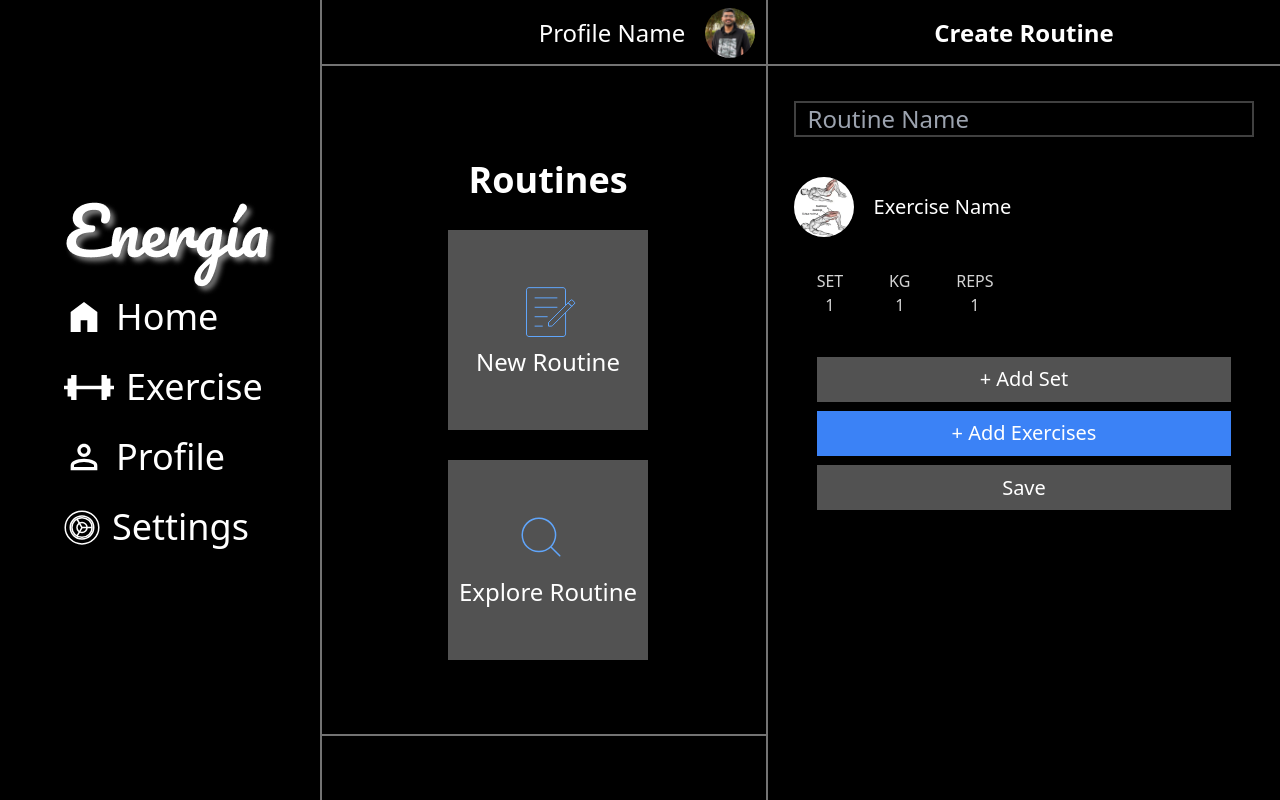
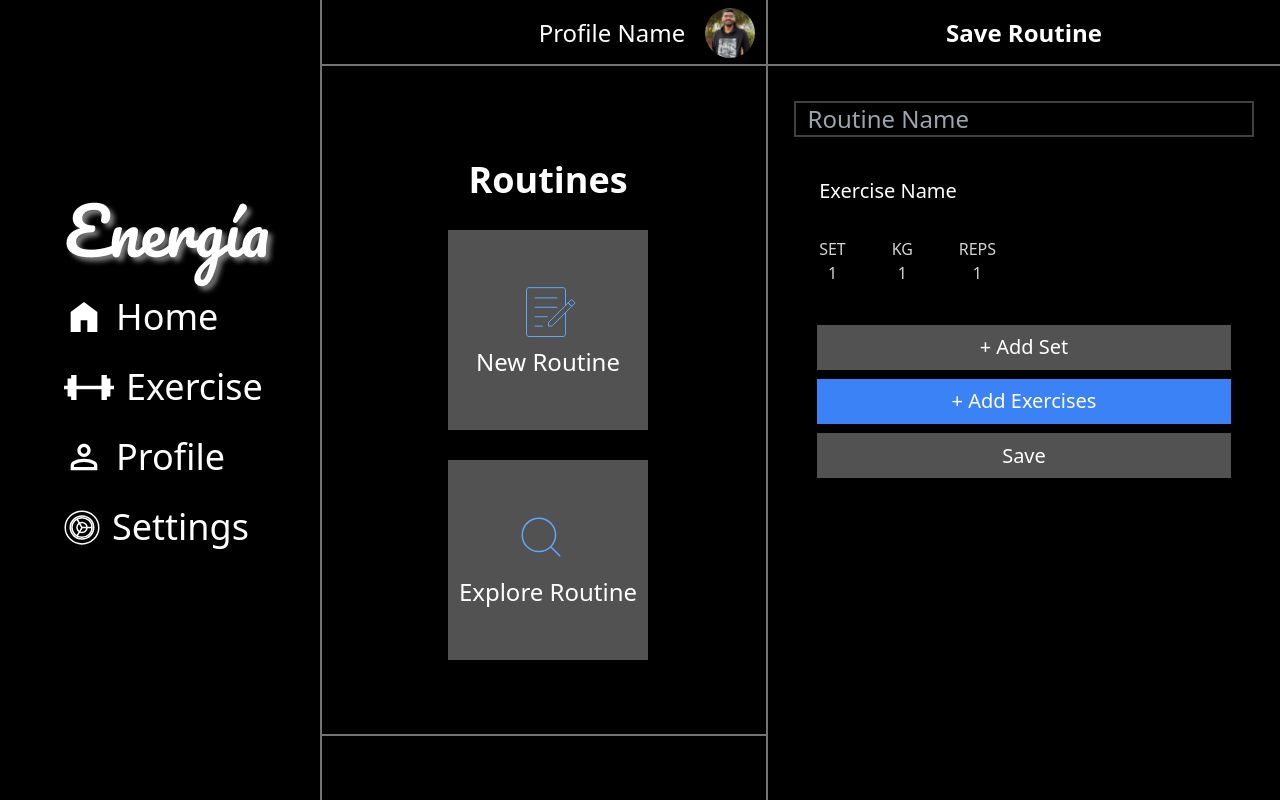
Before and after one commit to pesto-students/front-end-repo-code-kings, a React (Create React App) app: page /newRoutine/saveRoutine in a window 1280 px wide. Built offline with nearby package versions, Linux system fonts and the light colour scheme.

Commit message:
fix: change name of bar

```diff
--- a/src/pages/SaveRoutine.jsx
+++ b/src/pages/SaveRoutine.jsx
@@ -16,7 +16,7 @@ const SaveRoutine = () => {
       <RoutineMenu />
       <div className="new-routine text-white ml-[60%]  text-center">
         <h1 className="text-2xl font-semibold leading-[20px] pt-[4.5%] text-center">
-          Create Routine
+          Save Routine
         </h1>
         <div className="h-0.5 bg-neutral-500 fixed top-[8%]  w-full"></div>
       </div>
@@ -27,18 +27,11 @@ const SaveRoutine = () => {
           placeholder="Routine Name"
           className="bg-transparent border-neutral-700 border-2 text-neutral-400 w-[90%] pl-3 text-2xl"
         />
-        <div className="w-[90%] no-scrollbar overflow-y-auto text-center flex flex-col gap-8">
-          <div className="flex gap-5  items-center">
-            <div className="h-[60px] w-[60px] overflow-hidden rounded-full">
-              <img
-                src="/Hip-Bridge.webp"
-                alt="exerciseImage"
-                className="h-full w-full object-cover "
-              />
-            </div>
-            <div className="w-fit font-[500] text-xl">Exercise Name</div>
+        <div className="w-[90%] no-scrollbar overflow-y-auto text-center flex flex-col gap-8 pl-[5%]">
+          <div className=" w-[90%] text-left items-center ">
+            <div className=" font-[500] text-xl">Exercise Name</div>
           </div>
-          <div className="text-neutral-300 text-center flex gap-11 pl-[5%]">
+          <div className="text-neutral-300 text-center flex gap-11 ">
             <div className="w-fit">
               <div>SET</div>
               <input
```
